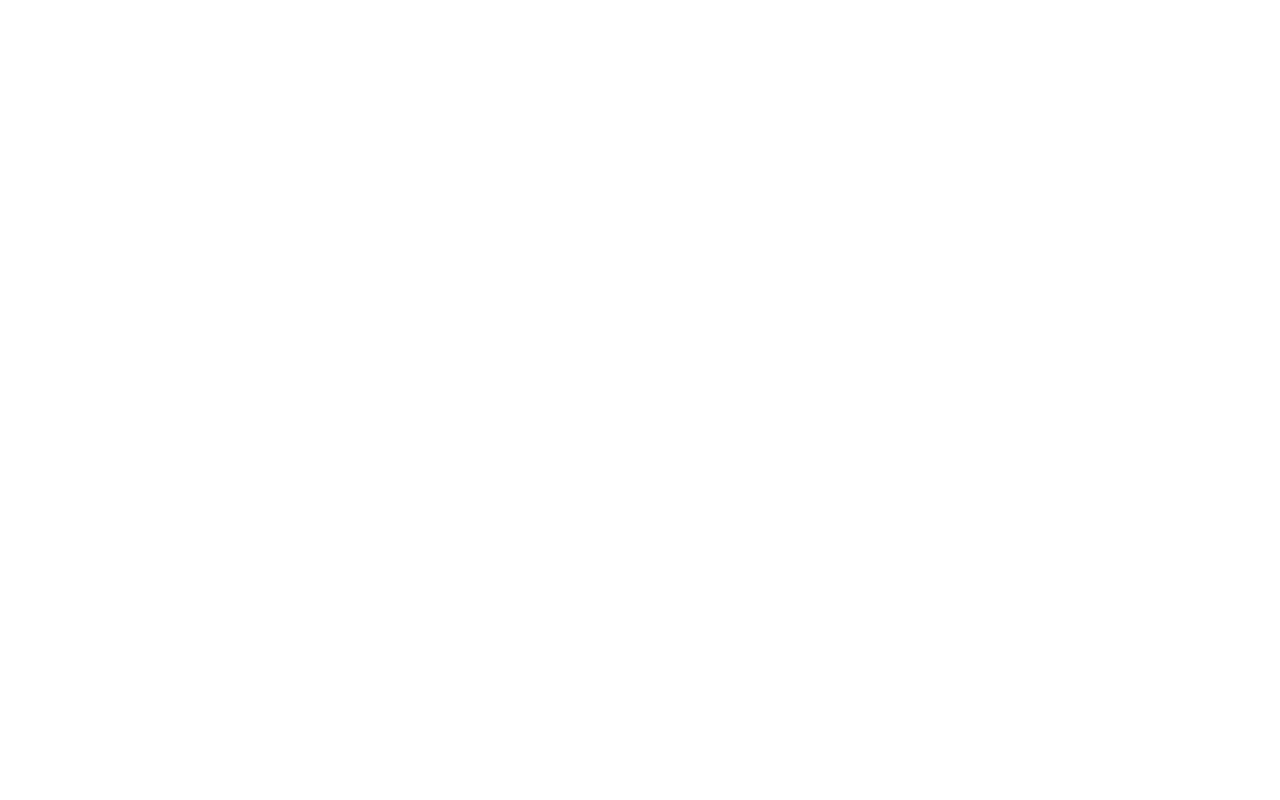
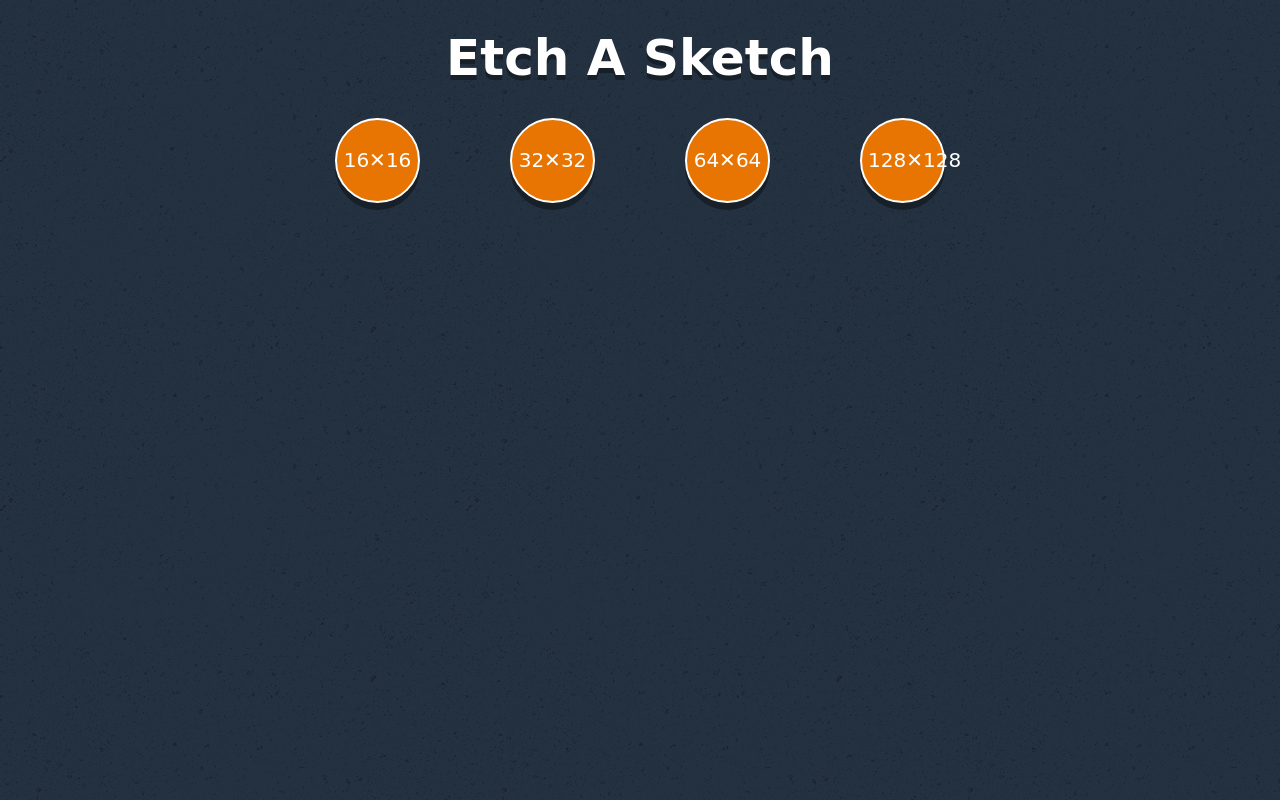
Before and after one commit to mooniiDev/etch-a-sketch-toy, a plain HTML site: page index.html in a window 1280 px wide. Drawn offline with Linux system fonts and the light colour scheme; a web font is replaced by a local one.

Commit message:
Add game title and grid selection buttons, update style and README.md

```diff
--- a/css/styles.css
+++ b/css/styles.css
@@ -0,0 +1,43 @@
+body {
+  background: url('../images/noise.png') #233140;
+  font-family: 'Cabin Sketch', cursive;
+  color: #FFF;
+  text-align: center;
+}
+
+.title {
+  margin: 30px 0;
+  text-shadow: 0px 5px rgb(23, 31, 40);
+  font-size: 50px;
+}
+
+.main-content {
+  margin: 0 auto;
+  max-width: 700px;
+}
+.grid-buttons {
+  display: flex;
+  justify-content: space-around;
+}
+.grid-buttons button {
+  height: 85px;
+  width: 85px;
+  background-color: #E87502;
+  color: #FFF;
+  font-size: 20px;
+  border: 2px solid #FFF;
+  border-radius: 50%;
+  box-shadow: 0px 7px rgb(23, 31, 40);
+  cursor: pointer;
+  outline: none;
+  transition: all .2s ease;
+}
+.grid-buttons button:hover {
+  background-color: #C00C20;
+}
+.grid-buttons button:focus {
+  -webkit-transform: translateY(4px);
+  transform: translateY(7px);
+  background-color: #C00C20;
+  box-shadow: none;
+}
--- a/index.html
+++ b/index.html
@@ -1,12 +1,25 @@
 <!DOCTYPE html>
 <html lang="">
   <head>
-    <meta charset="utf-8">
-    <title></title>
+    <meta charset="UTF-8">
+    <meta name="viewport" content="width=device-width, initial-scale=1.0">
+    <title>Etch A Sketch</title>
+    <link href="https://fonts.googleapis.com/css2?family=Cabin+Sketch&display=swap" rel="stylesheet">
+    <link type="text/css" rel="stylesheet" href="css/normalize.css">
+    <link type="text/css" rel="stylesheet" href="css/styles.css">
   </head>
   <body>
-    <header></header>
-    <main></main>
-    <footer></footer>
+    <header>
+      <h1 class="title">Etch A Sketch</h1>
+    </header>
+    <main class="main-content">
+      <div class="grid-buttons">
+        <button>16✕16</button>
+        <button>32✕32</button>
+        <button>64✕64</button>
+        <button>128✕128</button>
+      </div>
+      <script type="text/javascript" src="scripts.js"></script>
+    </main>
   </body>
 </html>
```
Also changed, not shown: README.md, images/noise.png (added).
